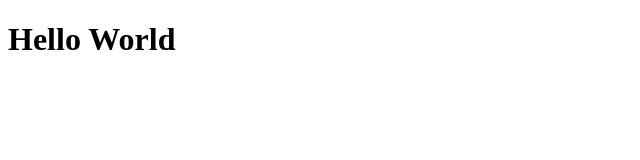
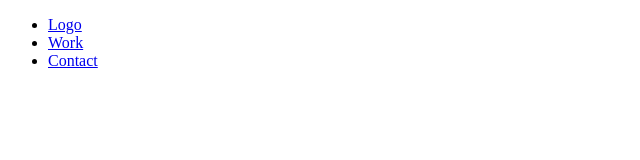
Before and after one commit to adamsubtract/Portfolio, a plain HTML site: page index.html in a window 1280 px wide. Shown: the whole page, without its empty margins (0-640 px from the left). Drawn offline with Linux system fonts and the light colour scheme.

Commit message:
adda nav info

```diff
--- a/index.html
+++ b/index.html
@@ -6,6 +6,10 @@
     <title>Portfolio</title>
   </head>
   <body>
-    <h1>Hello World</h1>
+    <ul>
+      <li><a href="#">Logo</a></li>
+      <li><a href="#">Work</a></li>
+      <li><a href="#">Contact</a></li>
+    </ul>
   </body>
 </html>
```
